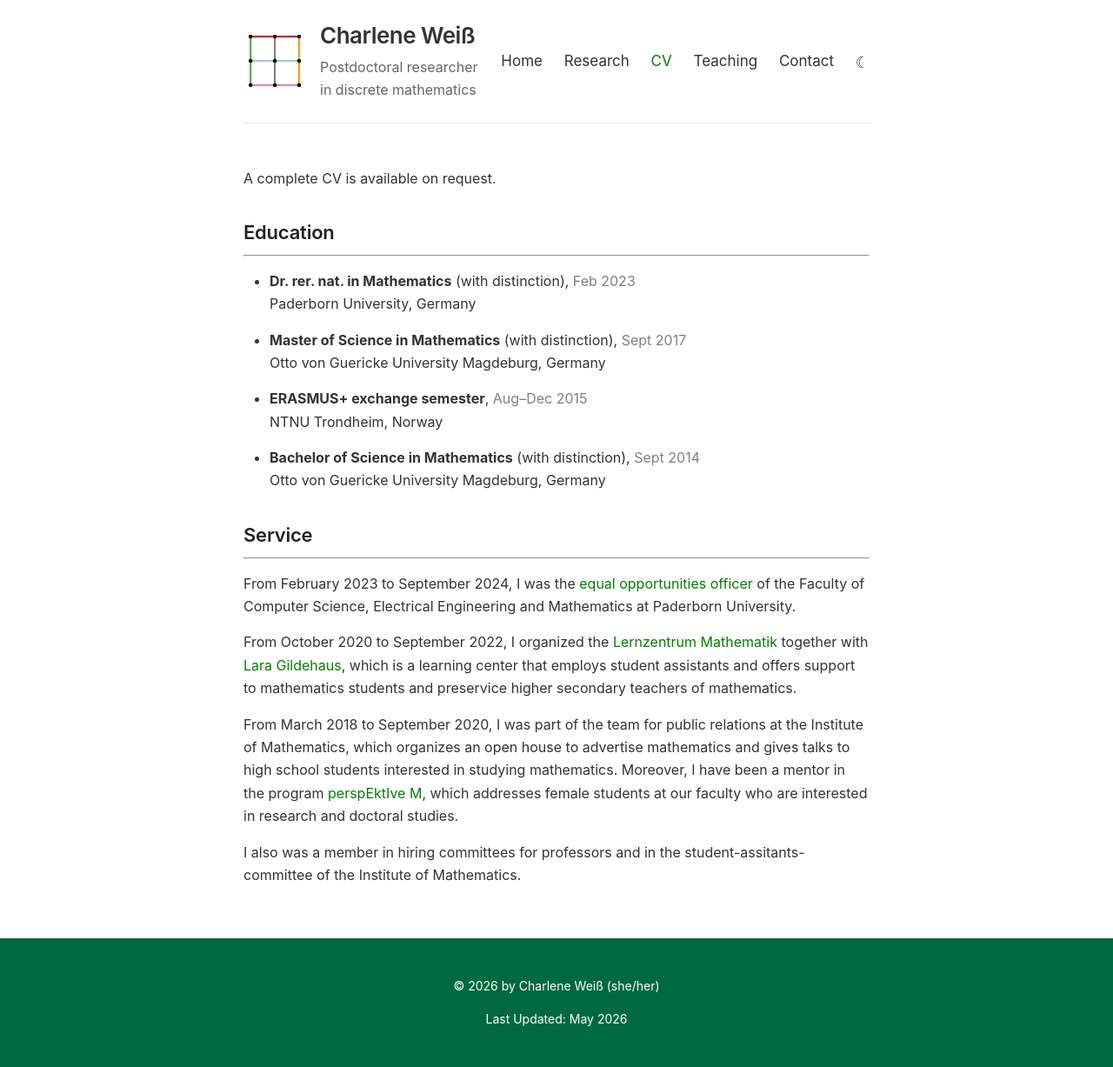
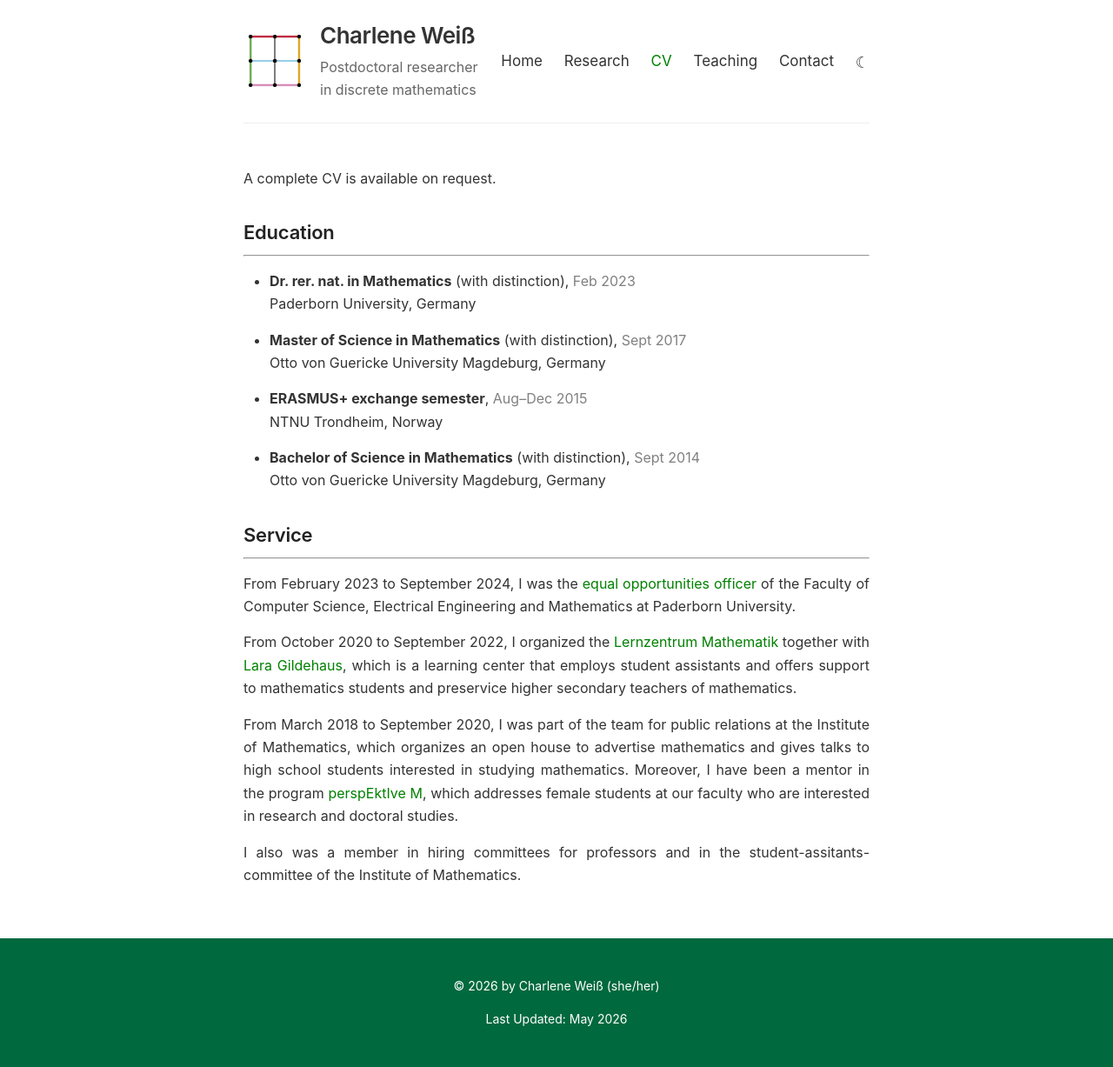
Before and after one commit to charleneweiss/charleneweiss.github.io, a Jekyll site: the page built from cv.md, in a window 1280 px wide. Shown: the whole page at 87% size. Built offline with Jekyll 4.4.1, drawn with Linux system fonts in a browser that asks for light colours.

Commit message:
Changed alignment on CV page

```diff
--- a/cv.md
+++ b/cv.md
@@ -26,6 +26,7 @@ Otto von Guericke University Magdeburg, Germany
 
 ## Service
 ____
+<div class="justify" markdown="1">
 From February 2023 to September 2024, I was the [equal opportunities officer](https://www.eim.uni-paderborn.de/en/faculty/faculty/organisation/equal-opportunities-officer) of the Faculty of Computer Science, Electrical Engineering and Mathematics at Paderborn University.
 
 From October 2020 to September 2022, I organized the [Lernzentrum Mathematik](https://math.uni-paderborn.de/studium/lernzentrum-unterstuetzung-im-mathe-studium) together with [Lara Gildehaus](https://www.uni-paderborn.de/en/person/78771), which is a learning center that employs student assistants and offers support to mathematics students and preservice higher secondary teachers of mathematics.
@@ -34,3 +35,4 @@ From March 2018 to September 2020, I was part of the team for public relations a
 Moreover, I have been a mentor in the program [perspEktIve M](https://www.eim.uni-paderborn.de/en/faculty/studies/mentoring-program), which addresses female students at our faculty who are interested in research and doctoral studies.
 
 I also was a member in hiring committees for professors and in the student-assitants-committee of the Institute of Mathematics.
+</div>
--- a/style.scss
+++ b/style.scss
@@ -124,6 +124,12 @@ a {
 
 // Justified ("block") body text on the Home page only.
 .home p {
+  text-align: justify;
+  hyphens: auto;
+}
+
+// Reusable justified ("block") text wrapper (e.g. CV Service section).
+.justify {
   text-align: justify;
   hyphens: auto;
 }
@@ -349,6 +355,8 @@ nav {
   display: none !important;
   margin-top: 0.5em;
   color: var(--text);
+  text-align: justify;
+  hyphens: auto;
 
   // Match the publication title color (overrides the inner muted .date span).
   .date {
```
Also changed, not shown: 3 other files.
